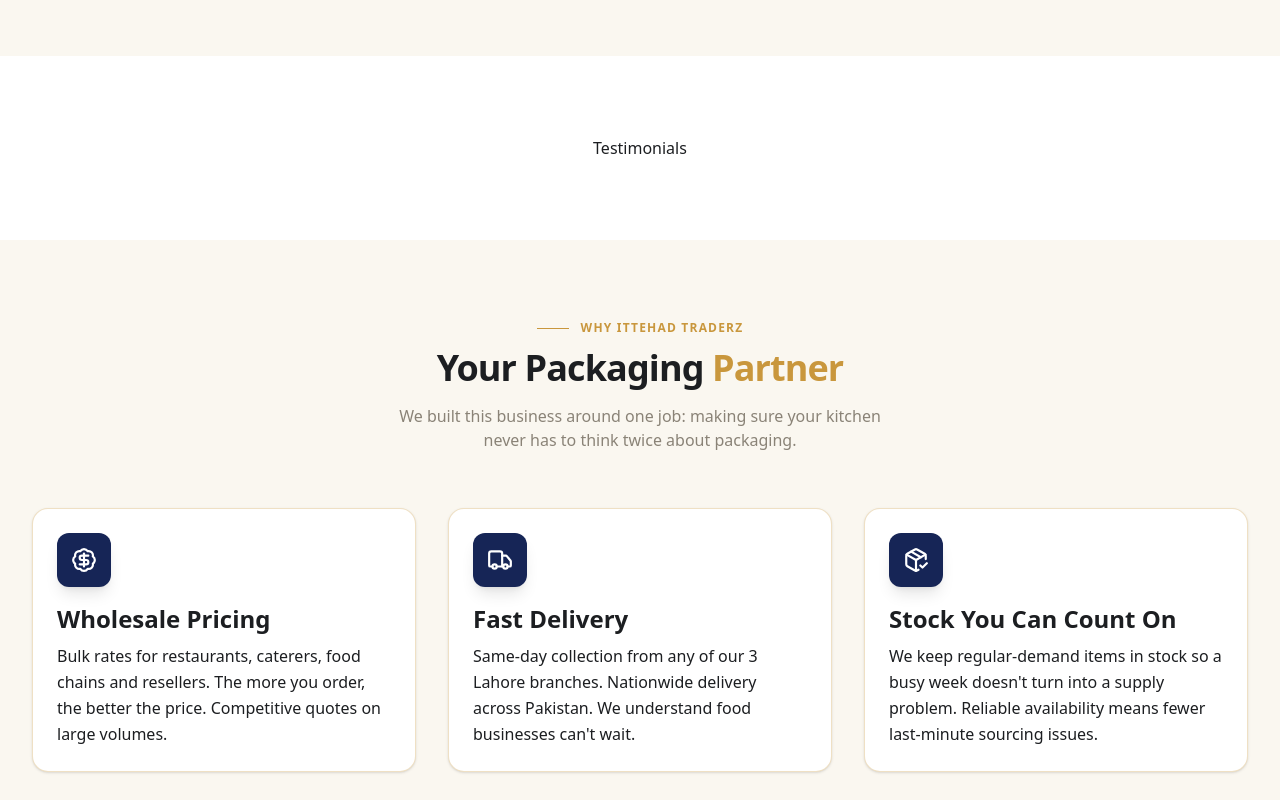
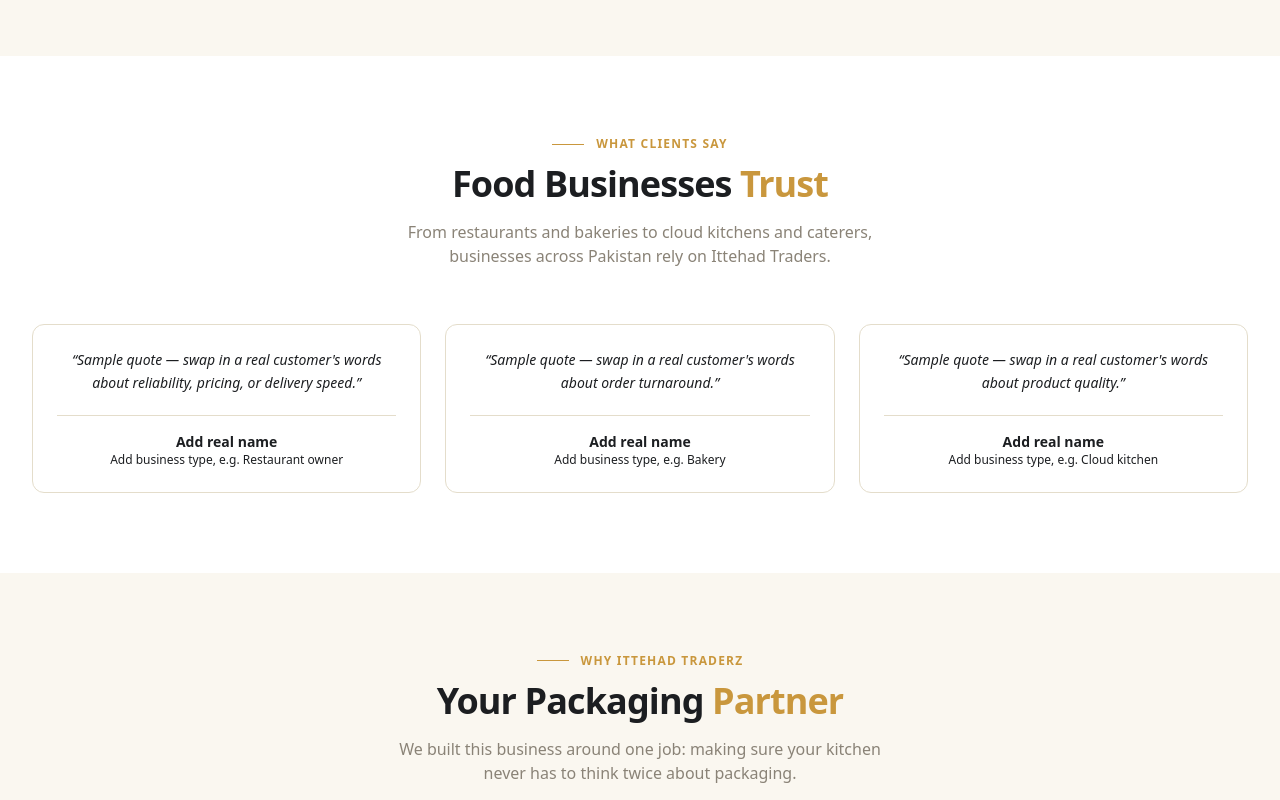
Before and after one commit to awaisfaryad25/IttehadTraders, a Next.js app: page / in a window 1280 px wide. Shown: the part 2740-3540 px from the top of the page. Built offline with nearby package versions, Linux system fonts and the light colour scheme.

Commit message:
Footer + Testimonial start

```diff
--- a/src/app/(public)/components/global/Footer.tsx
+++ b/src/app/(public)/components/global/Footer.tsx
@@ -80,14 +80,14 @@
             <FooterLinkGroup key={group} title={group} links={links} />
           ))}
 
-          <div>
+          <div className="col-span-2 lg:col-span-1">
             <h4 className="mb-4 text-sm font-semibold text-onyx">Get in Touch</h4>
             <ul className="space-y-3 mb-4">
               {contactInfo.map((item) => (
                 <ContactRow key={item.text} {...item} />
               ))}
             </ul>
-            <p className="text-sm text-charcoal">Chowk Mohlanwal, Defence & Multan Road - Lahore</p>
+            <p className="text-sm text-charcoal">Near Abdullah Mobile, Chowk Mohlanwal, Multan Road - Lahore</p>
           </div>
         </div>
 
--- a/src/app/(public)/components/home/Testimonials.tsx
+++ b/src/app/(public)/components/home/Testimonials.tsx
@@ -1,10 +1,64 @@
 import React from 'react'
+
+const testimonials = [
+  {
+    quote:
+      "Sample quote — swap in a real customer's words about reliability, pricing, or delivery speed.",
+    name: "Add real name",
+    role: "Add business type, e.g. Restaurant owner",
+  },
+  {
+    quote:
+      "Sample quote — swap in a real customer's words about order turnaround.",
+    name: "Add real name",
+    role: "Add business type, e.g. Bakery",
+  },
+  {
+    quote:
+      "Sample quote — swap in a real customer's words about product quality.",
+    name: "Add real name",
+    role: "Add business type, e.g. Cloud kitchen",
+  },
+];
 
 const Testimonials = () => {
   return (
     <section className="bg-white px-6 py-12 md:py-16 lg:px-8 lg:py-20 2xl:py-28">
       <div className="mx-auto w-full max-w-7xl text-center">
-        Testimonials
+        <div className="mx-auto max-w-lg text-center">
+          <div className="flex items-center justify-center gap-3">
+            <div className="h-px w-8 bg-gold"></div>
+            <p className="font-text text-xs font-bold uppercase tracking-widest text-gold">
+              What Clients Say
+            </p>
+            {/* <div className="h-px w-12 bg-gold/40"></div> */}
+          </div>
+          <h2 className="mt-3 font-heading text-2xl md:text-3xl lg:text-4xl 2xl:text-5xl font-bold tracking-tight text-onyx">
+            Food Businesses  <span className="text-gold"> Trust</span>
+          </h2>
+          <p className="mt-4 font-medium text-stone">
+            From restaurants and bakeries to cloud kitchens and caterers, businesses across Pakistan rely on Ittehad Traders.
+          </p>
+        </div>
+
+      <div className="mt-14 grid grid-cols-1 gap-6 md:grid-cols-3">
+        {testimonials.map((t, i) => (
+          <div
+            key={i}
+            className="rounded-xl border border-hairline bg-white p-6"
+          >
+            <p className="font-text text-sm italic leading-relaxed text-slate">
+              &ldquo;{t.quote}&rdquo;
+            </p>
+            <div className="mt-5 border-t border-hairline pt-4">
+              <p className="font-heading text-sm font-bold text-forestdark">
+                {t.name}
+              </p>
+              <p className="font-text text-xs text-slatelight">{t.role}</p>
+            </div>
+          </div>
+        ))}
+      </div>
       </div>
     </section>
   )
--- a/src/app/(public)/components/home/WhyUs.tsx
+++ b/src/app/(public)/components/home/WhyUs.tsx
@@ -17,7 +17,7 @@
   {
     title: "Fast Delivery",
     body: "Same-day collection from any of our 3 Lahore branches. Nationwide delivery across Pakistan. We understand food businesses can't wait.",
-    iconBoxColor: "bg-blue-950",
+    iconBoxColor: "bg-gold",
     icon: Truck,
   },
   {
@@ -35,7 +35,7 @@
   {
     title: "One Supplier, Full Range",
     body: "Containers, glasses, cups, wrap and cutlery from a single order instead of five different vendors. Get your everyday packaging needs sorted in one place.",
-    iconBoxColor: "bg-gold",
+    iconBoxColor: "bg-blue-950",
     icon: Boxes,
   },
   {
```
